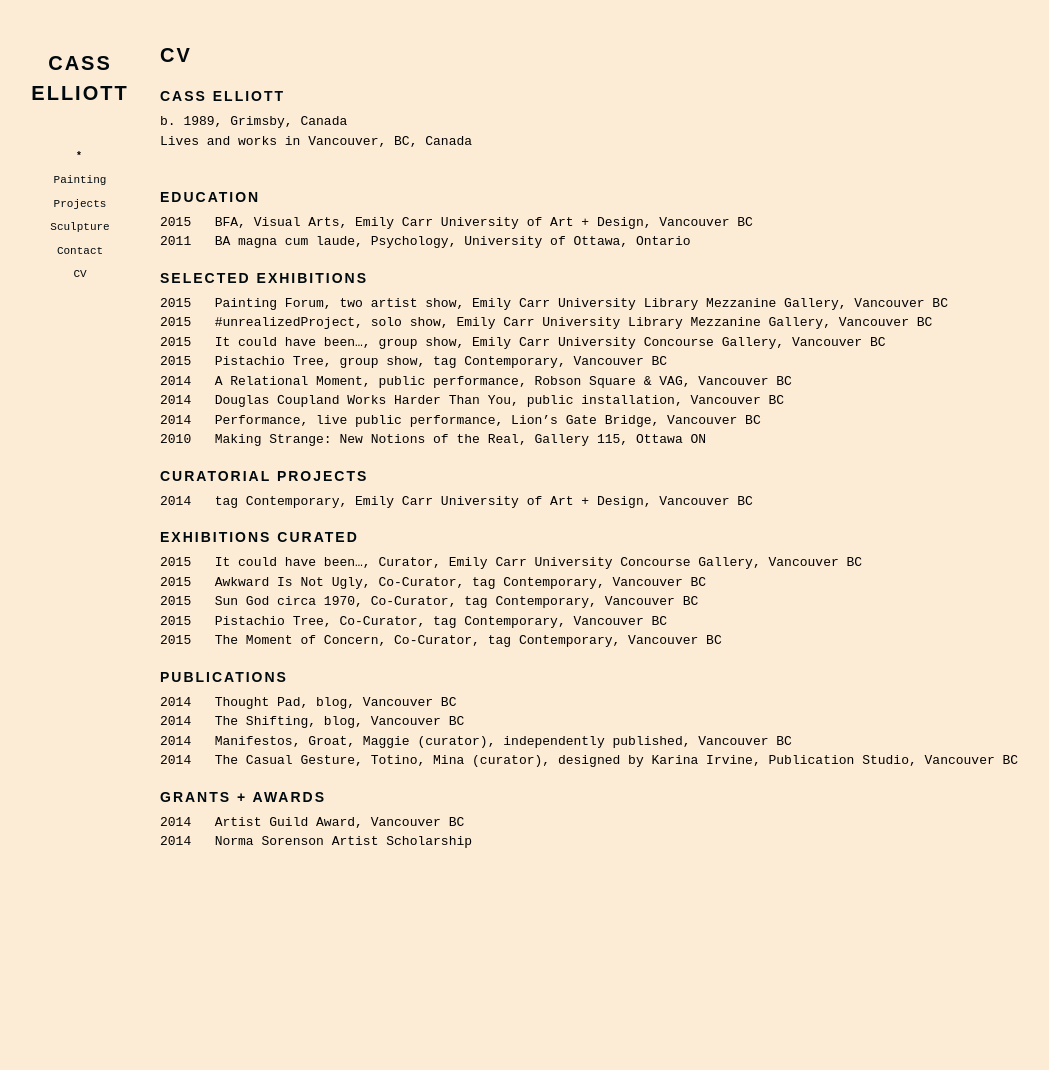
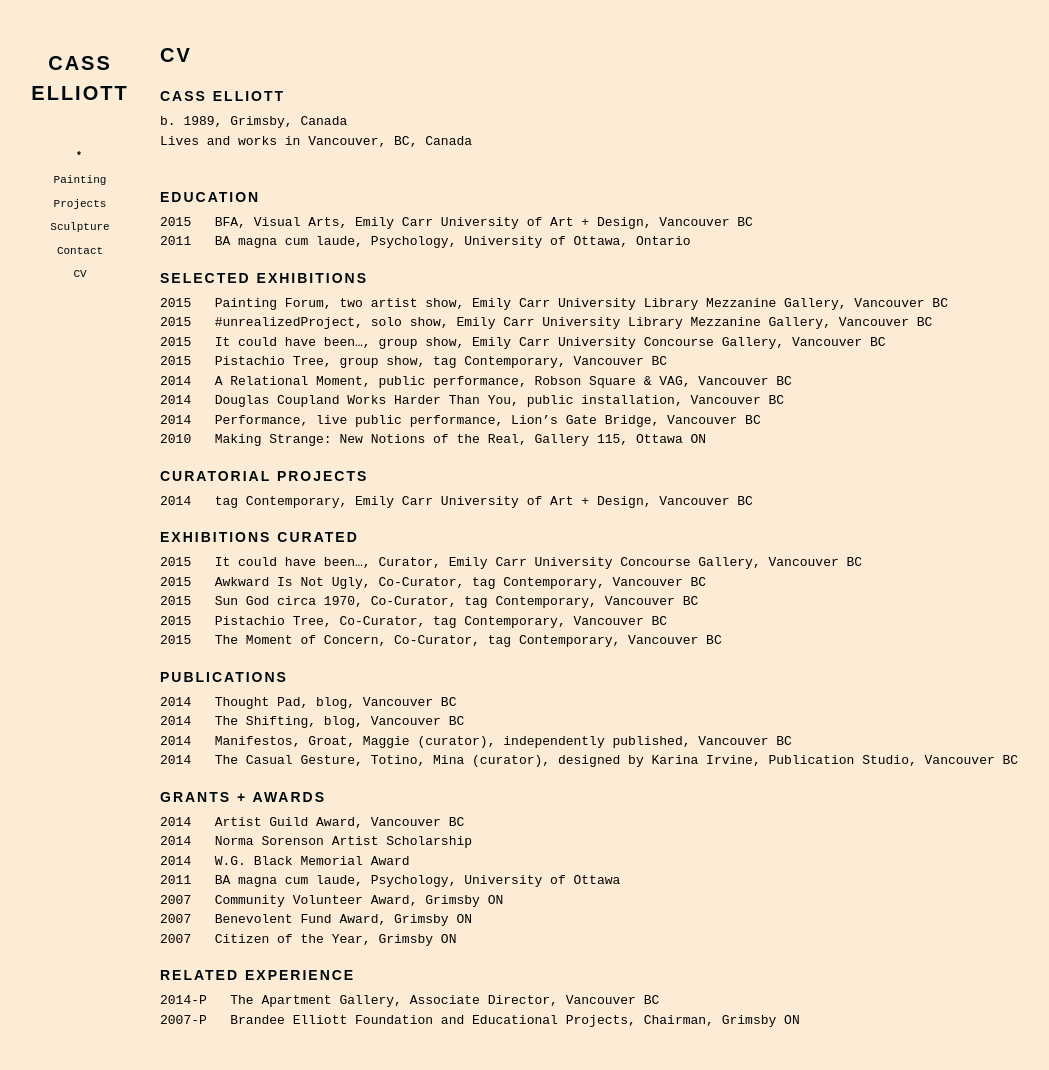
Before and after one commit to adriandgr/ce-portfolio, a Jekyll site: the page built from cv.md, in a window 1280 px wide. Shown: the whole page, without its empty margins (8-1057 px from the left). Built offline with Jekyll 4.4.1, drawn with Linux system fonts in a browser that asks for light colours; some web fonts are replaced; before the commit the page ends 900 px from its top, so only the background shows below that.

Commit message:
Updated Cv

```diff
--- a/cv.md
+++ b/cv.md
@@ -43,3 +43,12 @@
 
 - *2014* Artist Guild Award, Vancouver BC
 - *2014* Norma Sorenson Artist Scholarship
+- *2014* W.G. Black Memorial Award
+- *2011* BA magna cum laude, Psychology, University of Ottawa
+- *2007* Community Volunteer Award, Grimsby ON
+- *2007* Benevolent Fund Award, Grimsby ON
+- *2007* Citizen of the Year, Grimsby ON
+
+## Related Experience
+- *2014-P* The Apartment Gallery, Associate Director, Vancouver BC
+- *2007-P* Brandee Elliott Foundation and Educational Projects, Chairman, Grimsby ON
```
